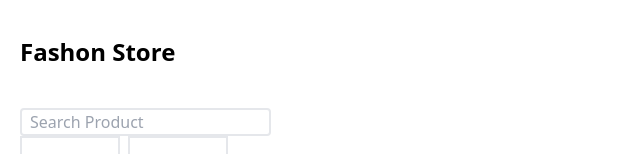
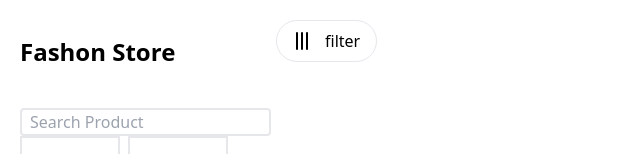
Before and after one commit to asimzahoor443/ecom-store, a React (Vite) app: page / in a window 1280 px wide. Shown: the top 154 px of the page, without its empty margins (0-640 px from the left). Built offline with nearby package versions, Linux system fonts and the light colour scheme; no server answers.

Commit message:
feat:updates with the filter

```diff
--- a/src/App.tsx
+++ b/src/App.tsx
@@ -1,11 +1,17 @@
-import { BrowserRouter as Router } from 'react-router-dom';
+import { Route, BrowserRouter as Router, Routes } from 'react-router-dom';
 import Sidebar from './Components/Sidebar';
 import './index.css';
+import MainContent from './Components/MainContent';
 export default function App() {
   return (
     <Router>
       <div className="flex h-screen">
         <Sidebar />
+        <div className="rounded w-full flex justify-between flex-wrap">
+          <Routes>
+            <Route path="/" element={<MainContent />} />
+          </Routes>
+        </div>
       </div>
     </Router>
   );
--- /dev/null
+++ b/src/Components/MainContent.tsx
@@ -0,0 +1,54 @@
+import { useState } from 'react';
+import { useFilter } from './FilterContext';
+import { Tally3 } from 'lucide-react';
+
+const MainContent = () => {
+  const { searchQuery, selectedQuery, minPrice, maxPrice, keyword } =
+    useFilter();
+  const [products, setProducts] = useState<any[]>([]);
+  const [filter, setFilter] = useState('all');
+  const [currentPage, setCurrentPage] = useState(1);
+  const [dropdownOpen, setDropdownOpen] = useState(false);
+  const itemsPerPage = 12;
+  return (
+    <section className="xl:x-[55rem] lg:w-[55rem] sm:w-[40rem] xs:w-[20rem] p-5">
+      <div className="mb-5">
+        <div className="flex flex-col sm:flex-row justify-between items-center">
+          <div className="relative mb-5 mt5">
+            <button className="border px-4 py-2 rounded-full flex items-center">
+              <Tally3 className="mr-2" />
+              {filter === 'all'
+                ? 'filter'
+                : filter.charAt(0).toLowerCase() + filter.slice(1)}
+            </button>
+            {dropdownOpen && (
+              <div className="absolute bg-white border border-gray-300 rounded mt-2 w-full sm:x-40">
+                <button
+                  onClick={() => setFilter('cheap')}
+                  className="block px-4 py-2 w-full text-left hover:bg-gray-200"
+                >
+                  Cheap
+                </button>
+                <button
+                  onClick={() => setFilter('expensive')}
+                  className="block px-4 py-2 w-full text-left hover:bg-gray-200"
+                >
+                  Expensive
+                </button>
+                <button
+                  onClick={() => setFilter('popular')}
+                  className="block px-4 py-2 w-full text-left hover:bg-gray-200"
+                >
+                  Popular
+                </button>
+              </div>
+            )}
+          </div>
+        </div>
+
+      </div>
+    </section>
+  );
+};
+
+export default MainContent;
```
